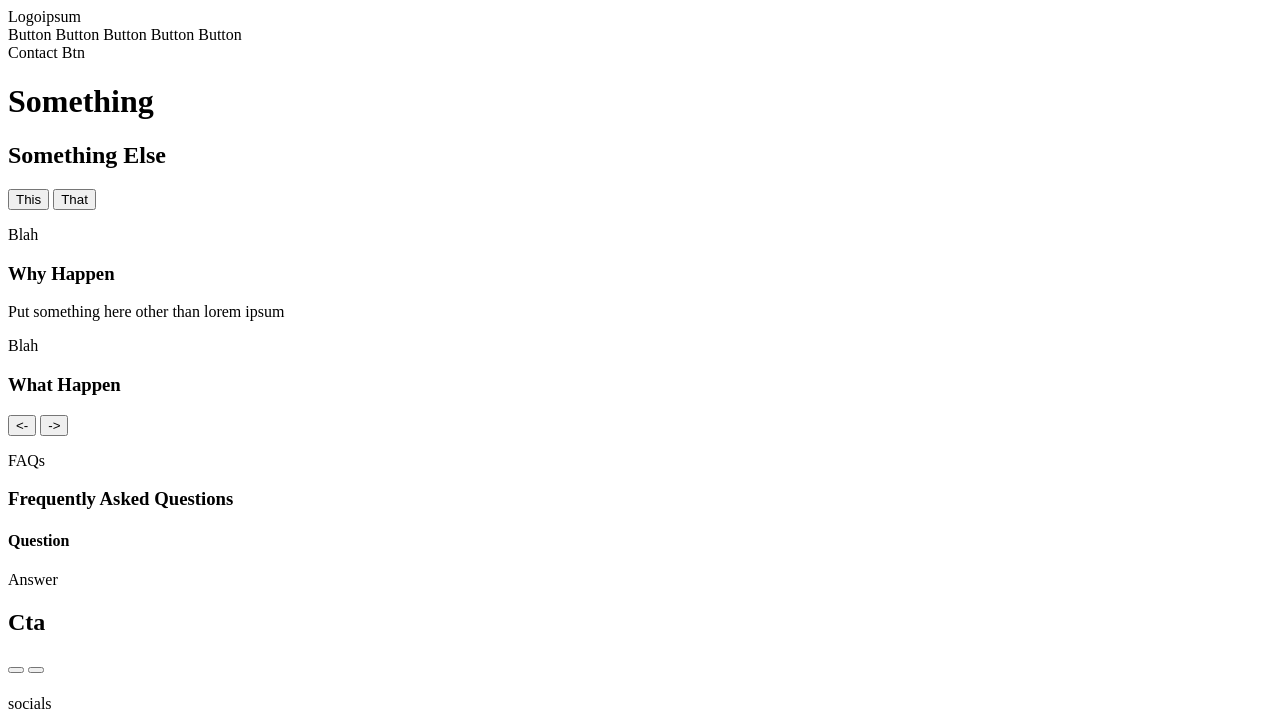
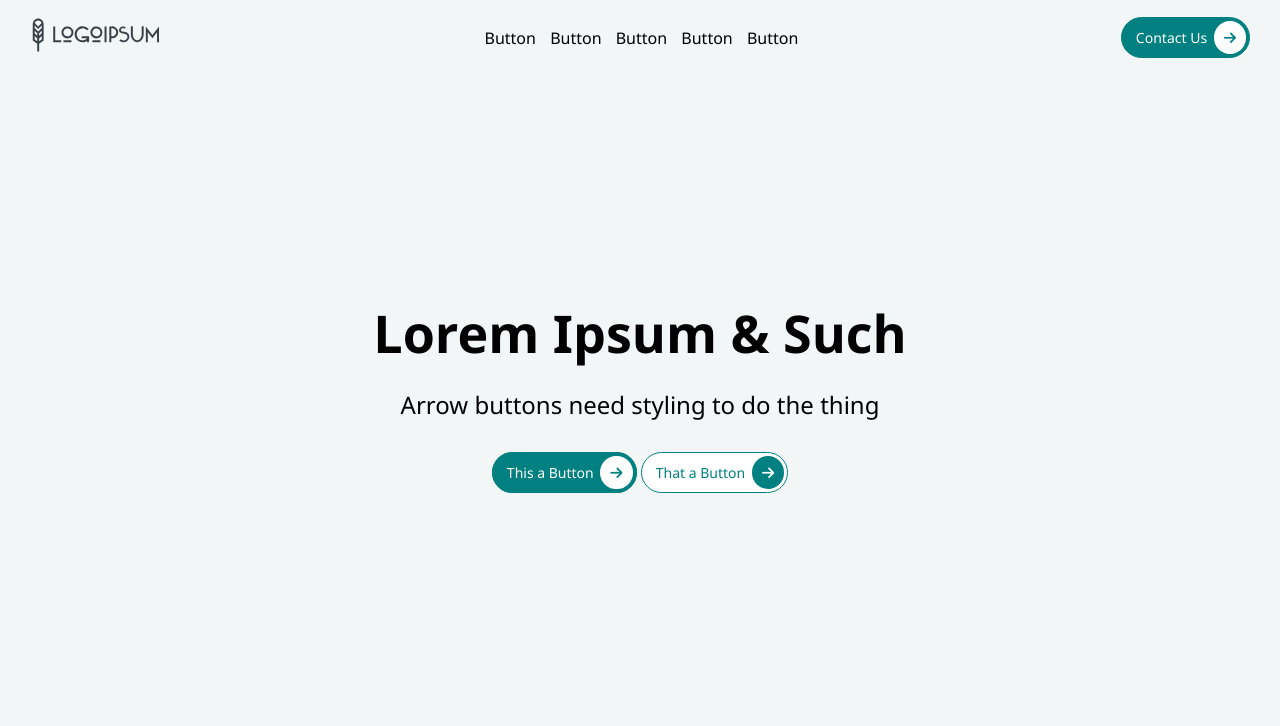
Before and after one commit to KimberleaH/practiceSite, a plain HTML site: page index.html in a window 1280 px wide. Shown: the top 726 px of the page. Drawn offline with Linux system fonts and the light colour scheme.

Commit message:
Style header

```diff
--- /dev/null
+++ b/index.css
@@ -0,0 +1,89 @@
+* {
+    margin: 0;
+    padding: 0;
+    box-sizing: border-box;
+}
+
+
+body {
+    font-family:'Segoe UI', Tahoma, Geneva, Verdana, sans-serif;
+    font-size: 1rem;
+}
+
+header {
+    height: 100vh;
+    width: 100%;
+    background-color: #f2f6f6;
+}
+
+nav {
+    padding: 15px 30px;
+    position: fixed;
+    width: 100%;
+    display: flex;
+    justify-content: space-between;
+    align-items: center;
+}
+
+a {
+    text-decoration: none;
+}
+
+.menu a {
+    padding: 0 5px;
+    color: #000;
+    font-weight: 500;
+}
+
+.menu a:hover {
+    color: teal;
+}
+
+.arrow-btn {
+    border-radius: 24px;
+    padding: 10px 0 10px 14px;
+    font-size: .875rem;
+    border: 1px solid teal;
+}
+
+.arrow {
+    padding: 7px 10px;
+    margin: 0 3px;
+    border-radius: 100%;
+}
+
+.btn-group {
+    margin: 20px;
+}
+
+.teal-btn, .teal-arw {
+    background-color: teal;
+    color: white;
+}
+
+.white-btn, .white-arw {
+    background-color: white;
+    color: teal;
+}
+
+.header-content {
+    display: flex;
+    flex-direction: column;
+    align-items: center;
+    justify-content: center;
+    max-width: 750px;
+    height: inherit;
+    padding: 0 20px;
+    margin: 0 auto;
+    text-align: center;
+
+}
+
+h1 {
+    font-size: 3.25rem;
+}
+
+h2 {
+    font-weight: 400;
+    margin: 20px 0;
+}
--- a/index.html
+++ b/index.html
@@ -3,30 +3,32 @@
 <head>
   <meta charset="UTF-8">
   <meta name="viewport" content="width=device-width, initial-scale=1.0">
+  <link rel="stylesheet" type="text/css" href="index.css">
+  <script src="https://kit.fontawesome.com/208c4339d1.js" crossorigin="anonymous"></script>
   <title>A Lil' Guy</title>
 </head>
 
 <body>
   <header class="fun-bg">
     <nav> <!-------- NAV BAR -------->
-      <a>Logoipsum</a>
-      <div>
-        <a>Button</a>
-        <a>Button</a>
-        <a>Button</a>
-        <a>Button</a>
-        <a>Button</a>
-      </div>
-      <a>Contact Btn</a>
+        <a class="logo" href="#"><img src="resources/logoipsum-215.svg"></a>
+        <div class="menu">
+          <a href="#">Button</a>
+          <a href="#">Button</a>
+          <a href="#">Button</a>
+          <a href="#">Button</a>
+          <a href="#">Button</a>
+        </div>
+        <a class="arrow-btn teal-btn" href="#">Contact Us <span class="arrow white-arw"><i class="fa-solid fa-arrow-right" aria-hidden="true"></i></a>
     </nav>
 
-    <div> <!-------- HEADER CONTENT -------->
-      <h1>Something</h1>
-      <h2>Something Else</h2>
+    <div class="header-content"> <!-------- HEADER CONTENT -------->
+      <h1>Lorem Ipsum & Such</h1>
+      <h2>Arrow buttons need styling to do the thing</h2>
 
       <div class="btn-group">
-        <button>This</button>
-        <button>That</button>
+        <a class="arrow-btn teal-btn" href="#">This a Button <span class="arrow white-arw"><i class="fa-solid fa-arrow-right" aria-hidden="true"></i></span></a>
+        <a class="arrow-btn white-btn" href="#">That a Button <span class="arrow teal-arw"><i class="fa-solid fa-arrow-right" aria-hidden="true"></i></span></a>
       </div>
     </div>
   </header>
```
Also changed, not shown: resources/arrow-right-solid.svg (added), resources/logoipsum-215.svg (added).
